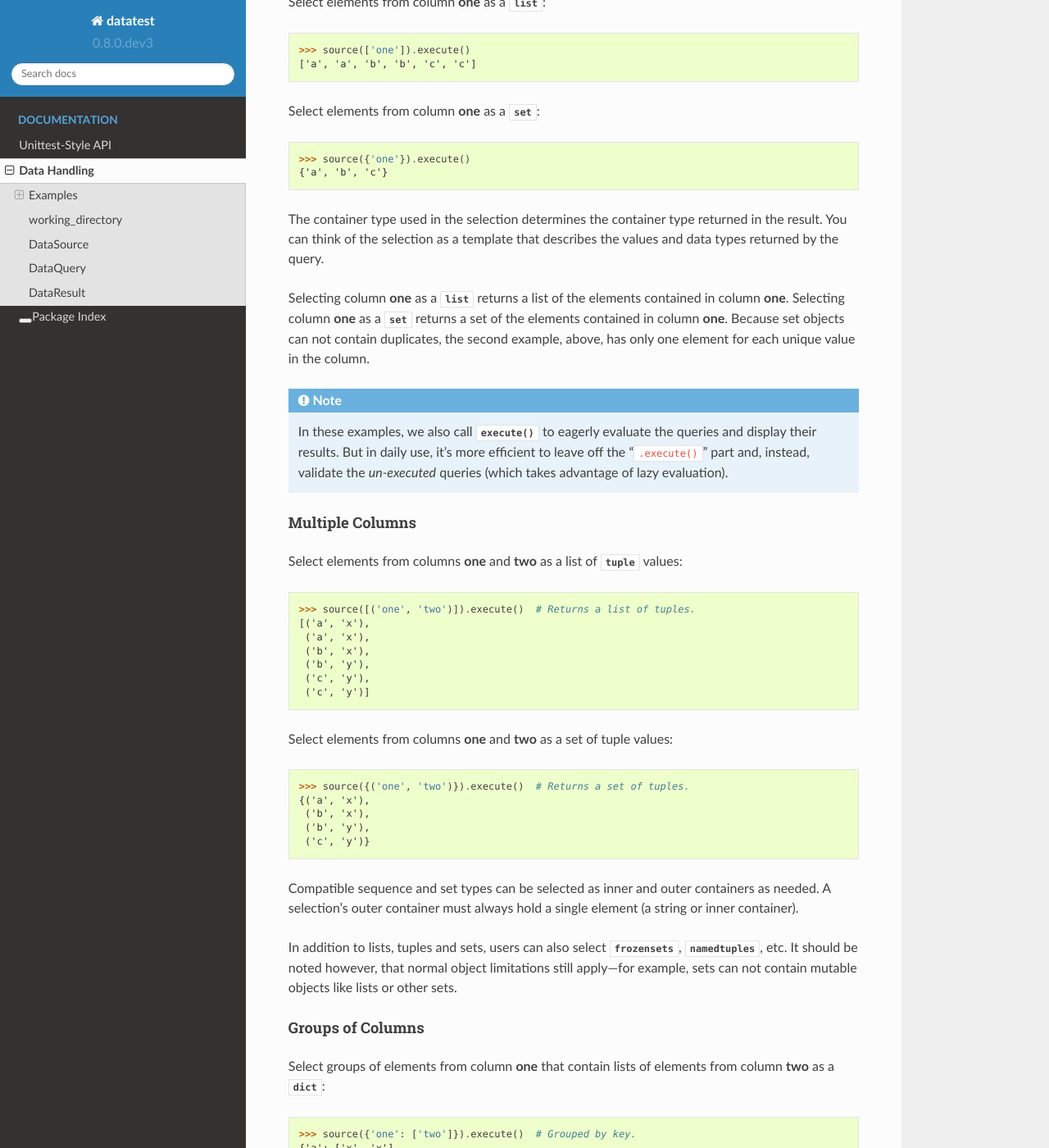
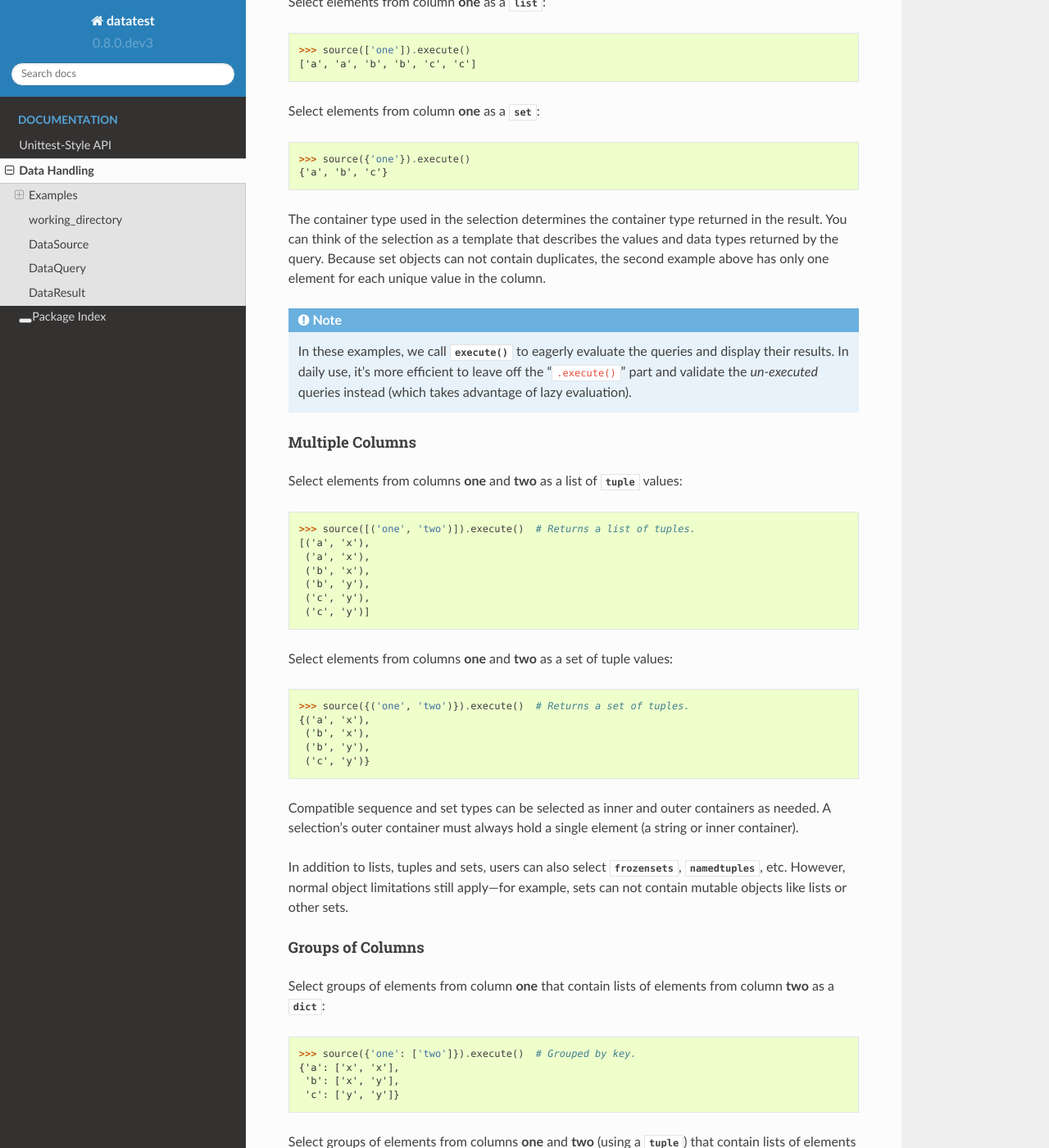
Before and after one commit to shawnbrown/datatest, a Sphinx documentation site: the page built from docs/data_handling.rst, in a window 1280 px wide and 1400 px high, scrolled down 1139 px. Shown: the whole window at 82% size. Built offline with Sphinx 7.4.7 and the Read the Docs theme 2.0.0, drawn with Linux system fonts in a browser that asks for light colours; some of the changed text lies outside the part shown.

Commit message:
Clarify language in data_handling.rst documentation.

```diff
--- a/docs/data_handling.rst
+++ b/docs/data_handling.rst
@@ -81,21 +81,16 @@ Select elements from column **one** as a :py:class:`set`::
 
 The container type used in the selection determines the container
 type returned in the result. You can think of the selection as a
-template that describes the values and data types returned by
-the query.
-
-Selecting column **one** as a :py:class:`list` returns a list of
-the elements contained in column **one**. Selecting column **one**
-as a :py:class:`set` returns a set of the elements contained in
-column **one**. Because set objects can not contain duplicates,
-the second example, above, has only one element for each unique
-value in the column.
+template that describes the values and data types returned by the
+query. Because set objects can not contain duplicates, the second
+example above has only one element for each unique value in the
+column.
 
 .. note::
-    In these examples, we also call :meth:`execute() <DataQuery.execute>`
-    to eagerly evaluate the queries and display their results. But in
+    In these examples, we call :meth:`execute() <DataQuery.execute>`
+    to eagerly evaluate the queries and display their results. In
     daily use, it's more efficient to leave off the "``.execute()``"
-    part and, instead, validate the *un-executed* queries (which takes
+    part and validate the *un-executed* queries instead (which takes
     advantage of lazy evaluation).
 
 
@@ -128,9 +123,9 @@ always hold a single element (a string or inner container).
 
 In addition to lists, tuples and sets, users can also select
 :py:class:`frozensets <frozenset>`, :py:func:`namedtuples
-<collections.namedtuple>`, etc. It should be noted however, that
-normal object limitations still apply---for example, sets can not
-contain mutable objects like lists or other sets.
+<collections.namedtuple>`, etc. However, normal object limitations
+still apply---for example, sets can not contain mutable objects like
+lists or other sets.
 
 
 Groups of Columns
@@ -156,7 +151,7 @@ a :py:class:`tuple`) that contain lists of elements from column
 
 When selecting groups of elements, you must provide a dictionary with
 a single key-value pair. As before, the selection types determine the
-result types but keep in mind that dictionary keys must be `immutable
+result types, but keep in mind that dictionary keys must be `immutable
 <http://docs.python.org/3/glossary.html#term-immutable>`_
 (:py:class:`str`, :py:class:`tuple`, :py:class:`frozenset`, etc.).
 
```
